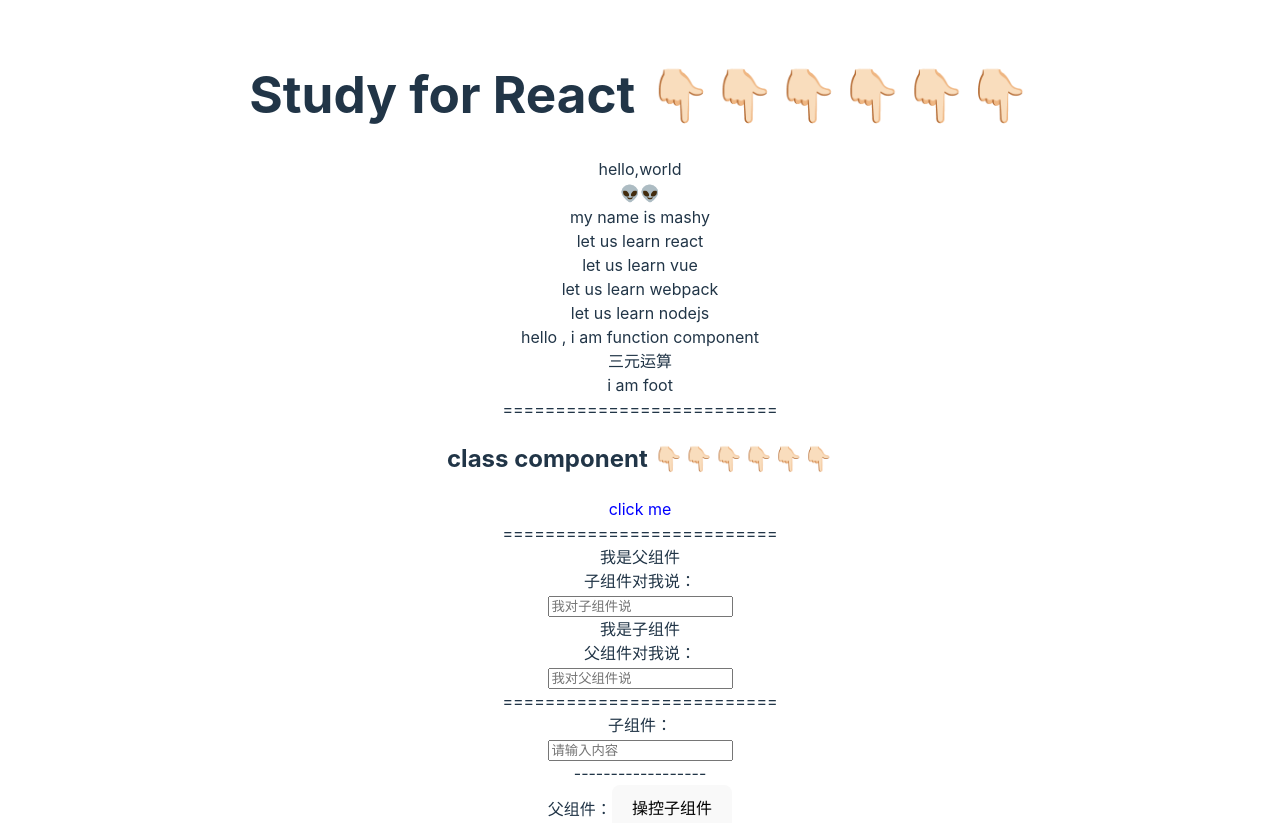
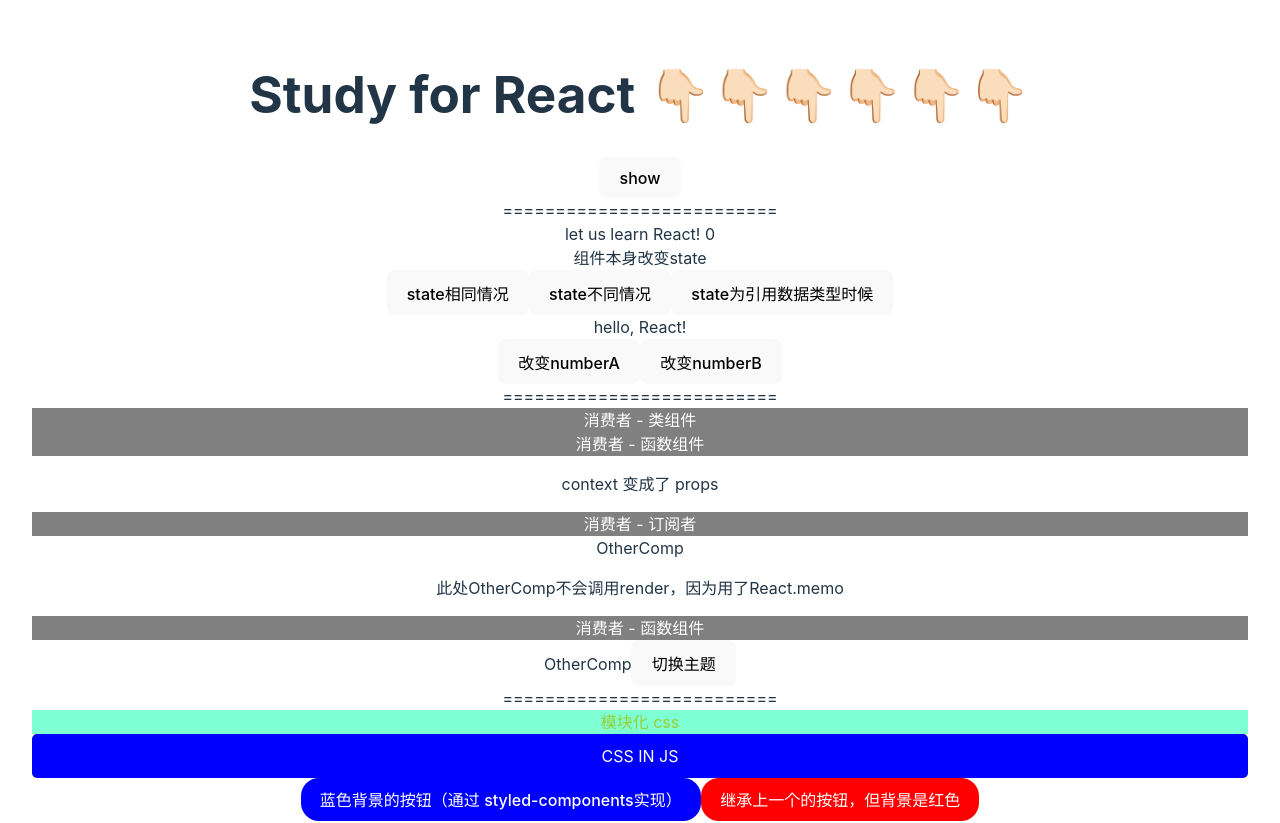
Before and after one commit to MashyG/mashy-monorepo, a React (Vite) app in the folder apps/react-project/: page / in a window 1280 px wide. Shown: the top 823 px of the page. Built offline with nearby package versions, Linux system fonts and the light colour scheme.

Commit message:
feat: add renderMoreData component

```diff
--- a/apps/react-project/src/App.tsx
+++ b/apps/react-project/src/App.tsx
@@ -10,21 +10,27 @@ import Communication from "./components/Communication";
 import CommunicateByRef from "./components/CommunicateByRef";
 import CssModule from "./components/CssModule";
 import ContextComp from "./components/Context";
+import RenderComp from "./components/Render";
+import RenderMoreData from "./components/RenderMoreData";
 
 function App() {
   return (
     <>
       <div>
         <h1>Study for React 👇🏻👇🏻👇🏻👇🏻👇🏻👇🏻</h1>
-        <HelloworldComp />
+        <RenderMoreData />
+        <div>==========================</div>
+        <RenderComp />
+        <div>==========================</div>
+        <ContextComp />
+        <div>==========================</div>
+        <CssModule />
+        <div>==========================</div>
+        <CommunicateByRef />
         <div>==========================</div>
         <Communication />
         <div>==========================</div>
-        <CommunicateByRef />
-        <div>==========================</div>
-        <CssModule />
-        <div>==========================</div>
-        <ContextComp />
+        <HelloworldComp />
       </div>
       <div>
         <h1>下面是Vue项目 Web-Component 注入 👇🏻👇🏻👇🏻👇🏻👇🏻👇🏻</h1>
--- a/apps/react-project/src/assets/styles/index.module.css
+++ b/apps/react-project/src/assets/styles/index.module.css
@@ -6,3 +6,12 @@
   composes: base from './base.module.css';
   background-color: aquamarine;
 }
+
+.bigData {
+  width: 100%;
+  height: 100%;
+}
+.circle {
+  width: 20px;
+  height: 20px;
+}
--- /dev/null
+++ b/apps/react-project/src/components/Render.tsx
@@ -0,0 +1,108 @@
+import React, { useMemo } from "react";
+
+/* 子组件 */
+function Children(params: { number: Number }) {
+  console.log("子组件渲染");
+  return <div>let us learn React! {params.number.toString()} </div>;
+}
+
+interface PureChildrenProps {
+  number: number;
+}
+/* 纯组件本身 */
+class PureChildren extends React.PureComponent<PureChildrenProps> {
+  state = {
+    name: "mashy",
+    age: 18,
+    obj: {
+      number: 1,
+    },
+  };
+  changeObjNumber = () => {
+    const { obj } = this.state;
+    obj.number++;
+    this.setState({ obj });
+  };
+  render() {
+    console.log("PureChildren 组件渲染");
+    return (
+      <div>
+        <div> 组件本身改变state </div>
+        <button onClick={() => this.setState({ name: "mashy" })}>
+          state相同情况
+        </button>
+        <button onClick={() => this.setState({ age: this.state.age + 1 })}>
+          state不同情况
+        </button>
+        <button onClick={this.changeObjNumber}>state为引用数据类型时候</button>
+        <div>hello, React!</div>
+      </div>
+    );
+  }
+}
+
+/* 父组件 */
+// 不推荐
+// export default class Index extends React.Component {
+//   state = {
+//     numberA: 0,
+//     numberB: 0,
+//   };
+//   component = null;
+//   constructor(props) {
+//     super(props);
+//     this.state = {
+//       numberA: 0,
+//       numberB: 0,
+//     };
+//     this.component = <Children number={this.state.numberA} />;
+//   }
+//   controllComponentRender = () => {
+//     /* 通过此函数判断 */
+//     const { props } = this.component;
+//     if (props.number !== this.state.numberA) {
+//       /* 只有 numberA 变化的时候，重新创建 element 对象  */
+//       return (this.component = React.cloneElement(this.component, {
+//         number: this.state.numberA,
+//       }));
+//     }
+//     return this.component;
+//   };
+
+//   render() {
+//     return (
+//       <div>
+//         {this.controllComponentRender()}
+//         <button
+//           onClick={() => this.setState({ numberA: this.state.numberA + 1 })}
+//         >
+//           改变numberA - {this.state.numberA}
+//         </button>
+//         <button
+//           onClick={() => this.setState({ numberB: this.state.numberB + 1 })}
+//         >
+//           改变numberB - {this.state.numberB}
+//         </button>
+//       </div>
+//     );
+//   }
+// }
+
+// 推荐使用 useMemo
+export default function Index() {
+  const [numberA, setNumberA] = React.useState(0);
+  const [numberB, setNumberB] = React.useState(0);
+  return (
+    <div>
+      {useMemo(
+        () => (
+          <Children number={numberA} />
+        ),
+        [numberA]
+      )}
+      <PureChildren number={numberA} />
+      <button onClick={() => setNumberA(numberA + 1)}>改变numberA</button>
+      <button onClick={() => setNumberB(numberB + 1)}>改变numberB</button>
+    </div>
+  );
+}
--- /dev/null
+++ b/apps/react-project/src/components/RenderMoreData.tsx
@@ -0,0 +1,77 @@
+import React, { useState } from "react";
+import styles from "../assets/styles/index.module.css";
+
+/* 获取随机颜色 */
+function getColor() {
+  const r = Math.floor(Math.random() * 255);
+  const g = Math.floor(Math.random() * 255);
+  const b = Math.floor(Math.random() * 255);
+  return "rgba(" + r + "," + g + "," + b + ",0.8)";
+}
+interface Position {
+  width: number;
+  height: number;
+}
+/* 获取随机位置 */
+function getPostion(position: Position) {
+  const { width, height } = position;
+  return {
+    left: Math.ceil(Math.random() * width) + "px",
+    top: Math.ceil(Math.random() * height) + "px",
+  };
+}
+/* 色块组件 */
+function Circle({ position }: { position: Position }) {
+  const style = React.useMemo(() => {
+    //用useMemo缓存，计算出来的随机位置和色值。
+    return {
+      background: getColor(),
+      ...getPostion(position),
+    };
+  }, []);
+  return <div style={style} className={styles.circle} />;
+}
+class BigDataComp extends React.Component {
+  state = {
+    dataList: [], // 数据源列表
+    renderList: [], // 渲染列表
+    position: { width: 0, height: 0 }, // 位置信息
+  };
+  box: any = React.createRef();
+  componentDidMount() {
+    const { offsetHeight, offsetWidth } = this.box.current;
+    const originList = new Array(20000).fill(1);
+    this.setState({
+      position: { height: offsetHeight ?? 0, width: offsetWidth ?? 0 },
+      dataList: originList,
+      renderList: originList,
+    });
+  }
+  render() {
+    const { renderList, position } = this.state;
+    return (
+      <div className={styles.bigData} ref={this.box}>
+        {renderList.map((_, index) => (
+          <Circle position={position} key={index} />
+        ))}
+      </div>
+    );
+  }
+}
+/* 控制展示Index */
+export default () => {
+  const [show, setShow] = useState(false);
+  const [btnShow, setBtnShow] = useState(true);
+  const handleClick = () => {
+    setBtnShow(false);
+    setTimeout(() => {
+      setShow(true);
+    }, 0);
+  };
+  return (
+    <div>
+      {btnShow && <button onClick={handleClick}>show</button>}
+      {show && <BigDataComp />}
+    </div>
+  );
+};
```
Also changed, not shown: apps/react-project/src/components/CSSModule.tsx (renamed from apps/react-project/src/components/CSSModule.jsx), apps/react-project/src/components/CommunicateByRef.tsx (renamed from apps/react-project/src/components/CommunicateByRef.jsx), apps/react-project/src/components/Context.tsx (renamed from apps/react-project/src/components/Context.jsx), 6 other files (tests, documents, lock files or other folders).
